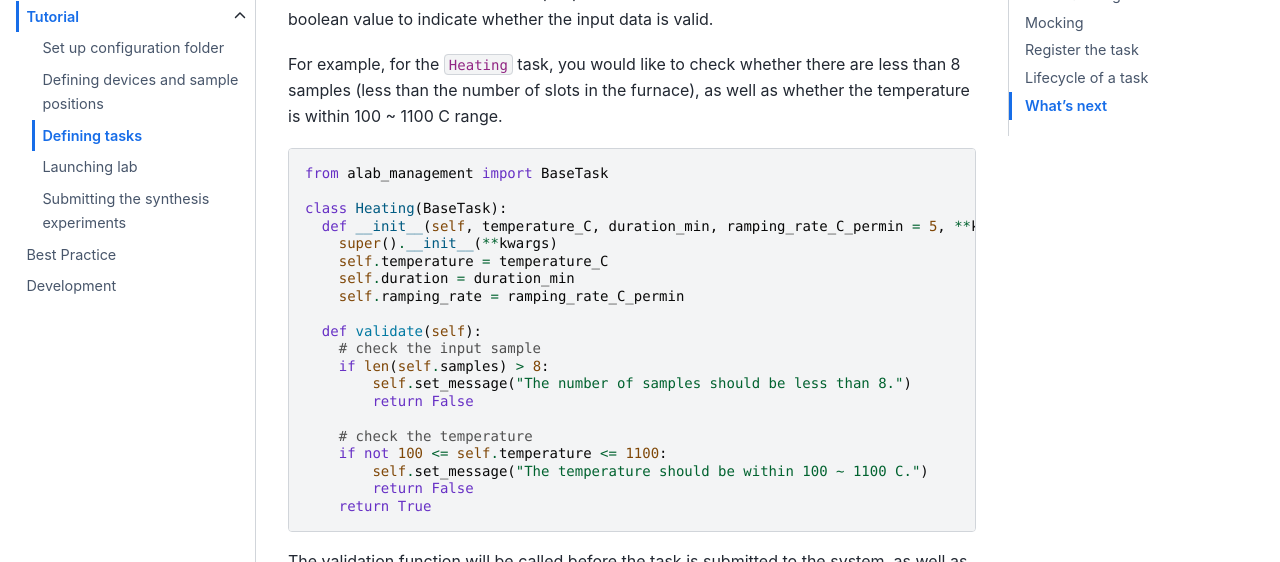
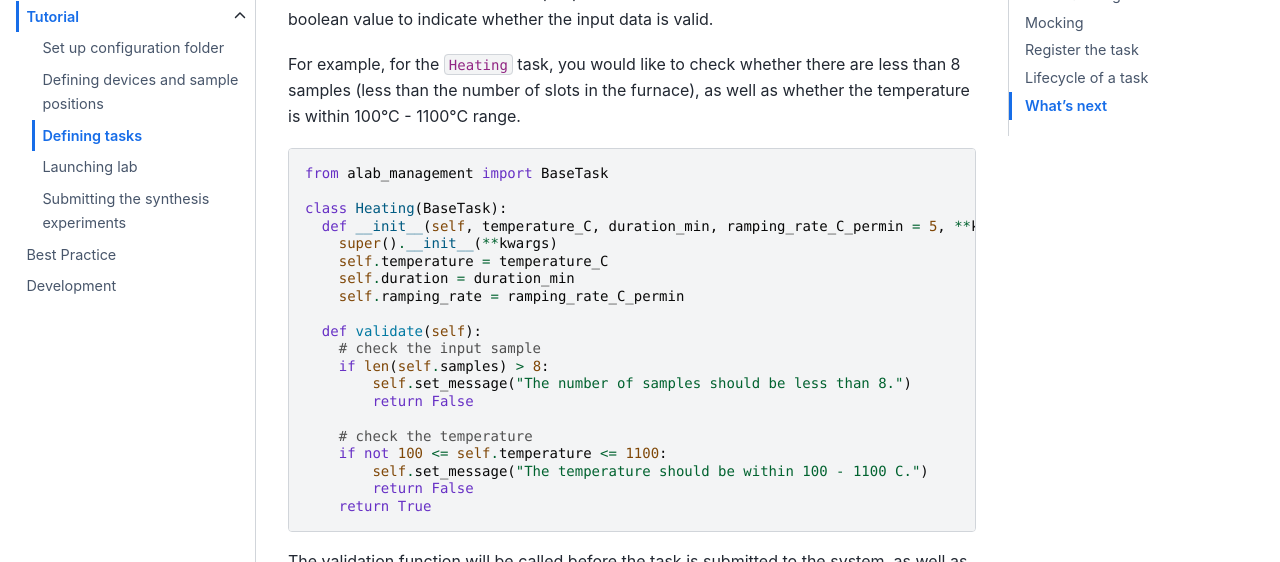
Before and after one commit to CederGroupHub/alabos, a Sphinx documentation site: the page built from docs/source/task_definition.md, in a window 1280 px wide and 900 px high, scrolled down 781 px. Shown: the part 206-768 px from the top of the window. Built offline with Sphinx 7.4.7 and the Sphinx Book theme 1.1.4, drawn with Linux system fonts in a browser that asks for light colours; pages that are not in the unit, such as notebooks, are missing from menus.

````diff
--- a/docs/source/task_definition.md
+++ b/docs/source/task_definition.md
@@ -34,7 +34,7 @@ to indicate whether the input data is valid.
 
 For example, for the `Heating` task, you would like to check whether there are less than 8 samples
 (less than the number of slots in the furnace), as well as whether the temperature is within
-100 ~ 1100 C range.
+100°C - 1100°C range.
 
 ```python
 from alab_management import BaseTask
@@ -54,7 +54,7 @@ class Heating(BaseTask):
 
     # check the temperature
     if not 100 <= self.temperature <= 1100:
-        self.set_message("The temperature should be within 100 ~ 1100 C.")
+        self.set_message("The temperature should be within 100 - 1100 C.")
         return False
     return True
 ```
````
